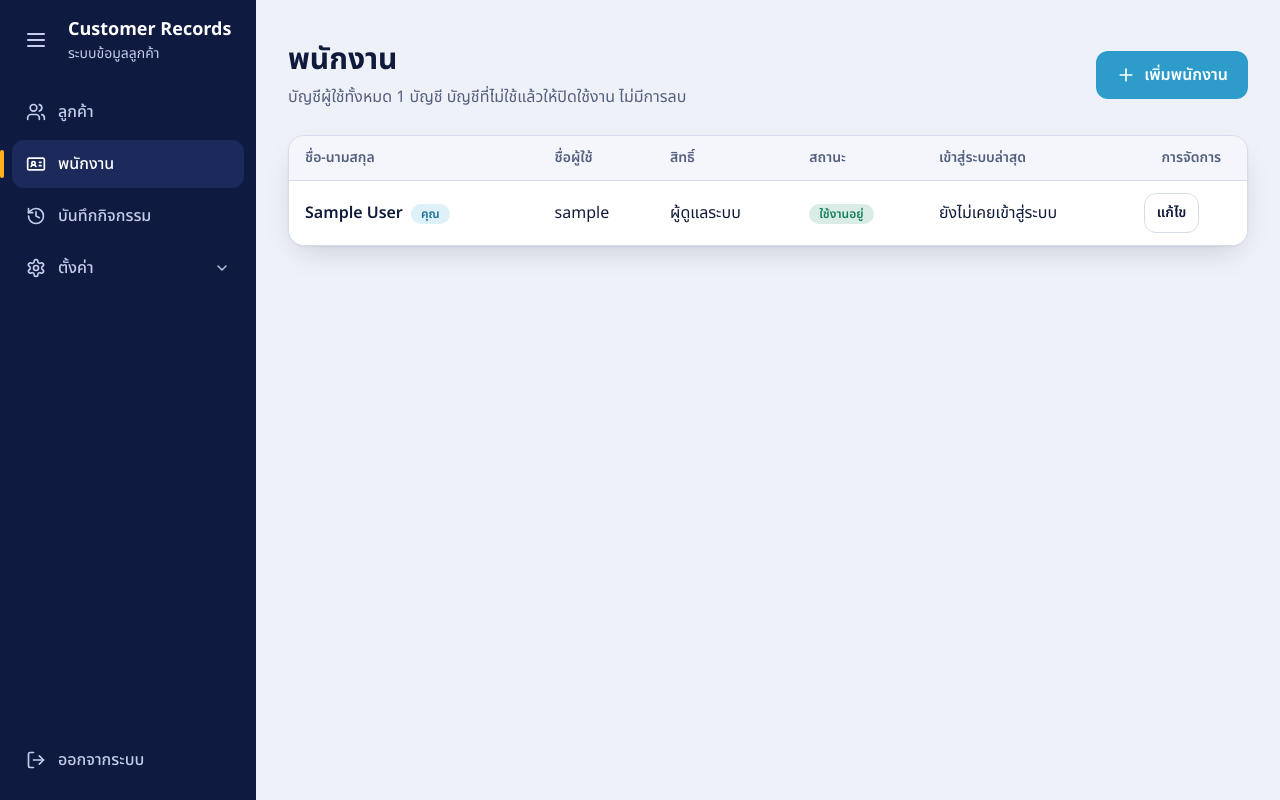
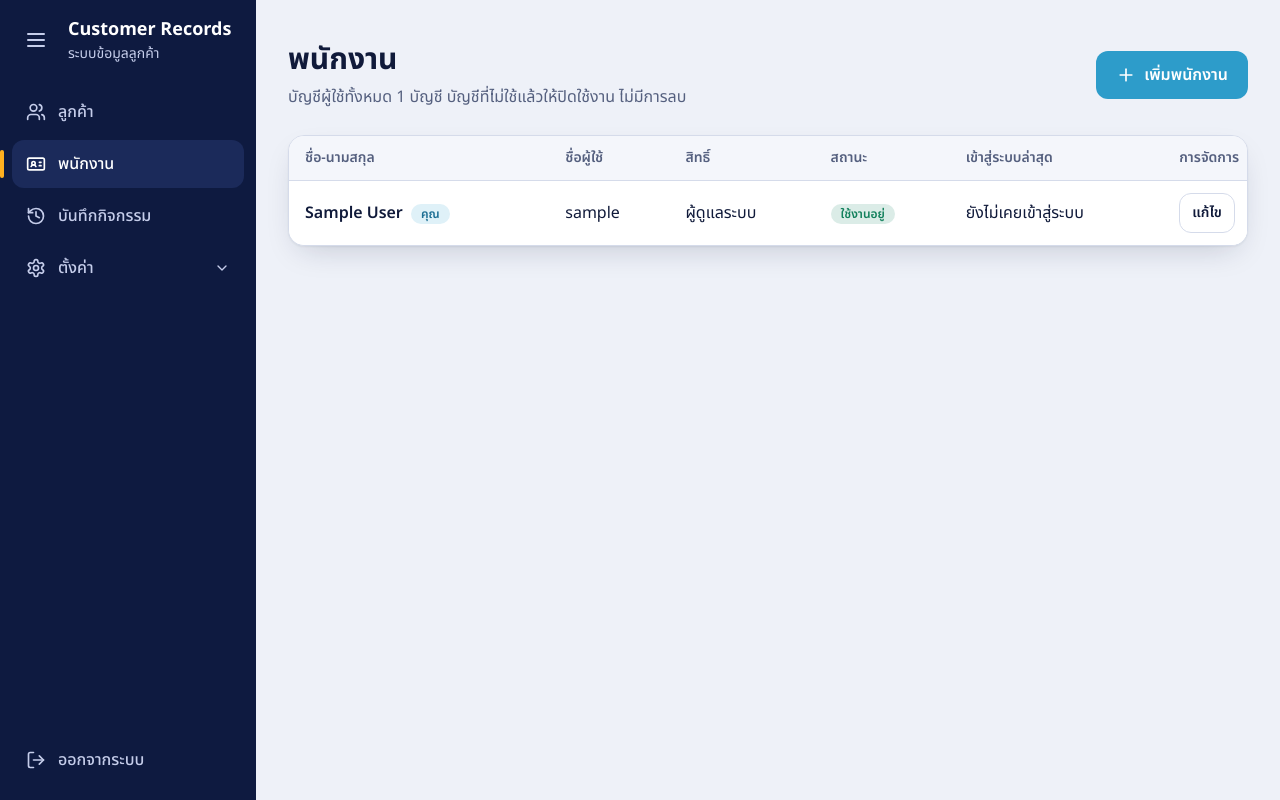
Before and after one commit to LynnAnya/customer-records-webapp, a Django app: page /staff/ in a window 1280 px wide. Run offline with Django 5.2, Linux system fonts and the light colour scheme; the visitor is signed in with stand-in values (Sample User, id 1); data comes from the database, SQL or seed files in the repository.

Commit message:
Staff table: fit the actions column to its buttons so the header centres over them
Co-Authored-By: Claude Opus 5.5 <noreply@anthropic.com>

```diff
--- a/static/css/input.css
+++ b/static/css/input.css
@@ -298,6 +298,11 @@
   .data-table td.actions-end {
     @apply text-left;
   }
+  /* The column is only as wide as its widest row of buttons, so the centred
+     header sits over the buttons and not over empty space. */
+  .data-table th.actions-fit {
+    width: 1%;
+  }
   .data-table .check-cell {
     @apply w-12 pr-0;
   }
--- a/templates/accounts/staff_list.html
+++ b/templates/accounts/staff_list.html
@@ -21,7 +21,7 @@
         <th scope="col">สิทธิ์</th>
         <th scope="col">สถานะ</th>
         <th scope="col">เข้าสู่ระบบล่าสุด</th>
-        <th scope="col" class="actions-cell">การจัดการ</th>
+        <th scope="col" class="actions-cell actions-fit">การจัดการ</th>
       </tr>
     </thead>
     <tbody>
```
Also changed, not shown: static/css/app.css.
